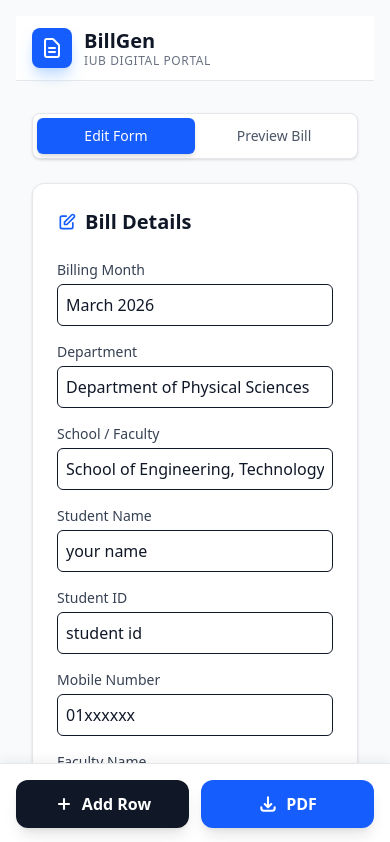
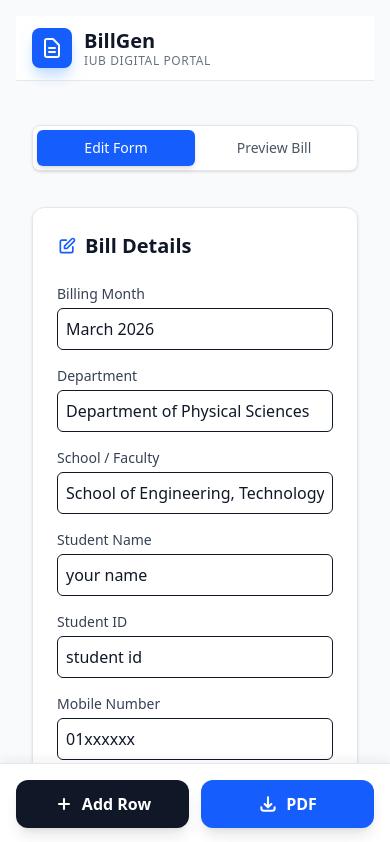
Before and after one commit to zaid-fahad/phy-sod-bill-maker, a React (Vite) app: page / in a window 390 px wide. Shown: the top 842 px of the page. Built offline with nearby package versions, Linux system fonts and the light colour scheme.

Commit message:
feat: make mobile tabs sticky

```diff
--- a/src/pages/Home.jsx
+++ b/src/pages/Home.jsx
@@ -26,6 +26,7 @@ export default function Home() {
   });
 
   const [activeTab, setActiveTab] = useState('edit'); // 'edit' or 'preview'
+  const [lastAddedId, setLastAddedId] = useState(null);
   const printRef = useRef(null);
   const [isGenerating, setIsGenerating] = useState(false);
 
@@ -70,13 +71,15 @@ export default function Home() {
   };
 
   const handleAddRow = () => {
+    const newId = Date.now();
     setFormData((prev) => ({
       ...prev,
       entries: [
         ...prev.entries,
-        { id: Date.now(), week: 'Week 1', date: '', start: '', end: '' }
+        { id: newId, week: 'Week 1', date: '', start: '', end: '' }
       ]
     }));
+    setLastAddedId(newId);
     // On mobile, if we add a row, we should probably be in the edit tab
     setActiveTab('edit');
   };
@@ -86,8 +89,9 @@ export default function Home() {
       <Header />
 
       <main className="flex-grow max-w-7xl mx-auto w-full px-4 sm:px-6 lg:px-8 py-8">
-        {/* Mobile Tabs */}
-        <div className="flex lg:hidden mb-6 bg-white p-1 rounded-lg border border-gray-200 shadow-sm">
+        {/* Mobile Tabs - Sticky */}
+        <div className="lg:hidden sticky top-16 z-30 bg-gray-50/95 backdrop-blur-sm py-3 mb-6 -mx-4 px-4 sm:-mx-6 sm:px-6">
+          <div className="bg-white p-1 rounded-lg border border-gray-200 shadow-sm flex">
             <button
               onClick={() => setActiveTab('edit')}
               className={`flex-1 py-2 text-sm font-medium rounded-md transition-all ${
@@ -105,6 +109,7 @@ export default function Home() {
               Preview Bill
             </button>
           </div>
+        </div>
 
         <div className="lg:grid lg:grid-cols-12 lg:gap-8 items-start">
           {/* Left Column: Form */}
@@ -116,7 +121,7 @@ export default function Home() {
                 </svg>
                 Bill Details
               </h2>
-              <BillForm formData={formData} setFormData={setFormData} />
+              <BillForm formData={formData} setFormData={setFormData} lastAddedId={lastAddedId} setLastAddedId={setLastAddedId} />
             </div>
           </div>
 
```
Lines whose indentation alone changed are shown as unchanged.
